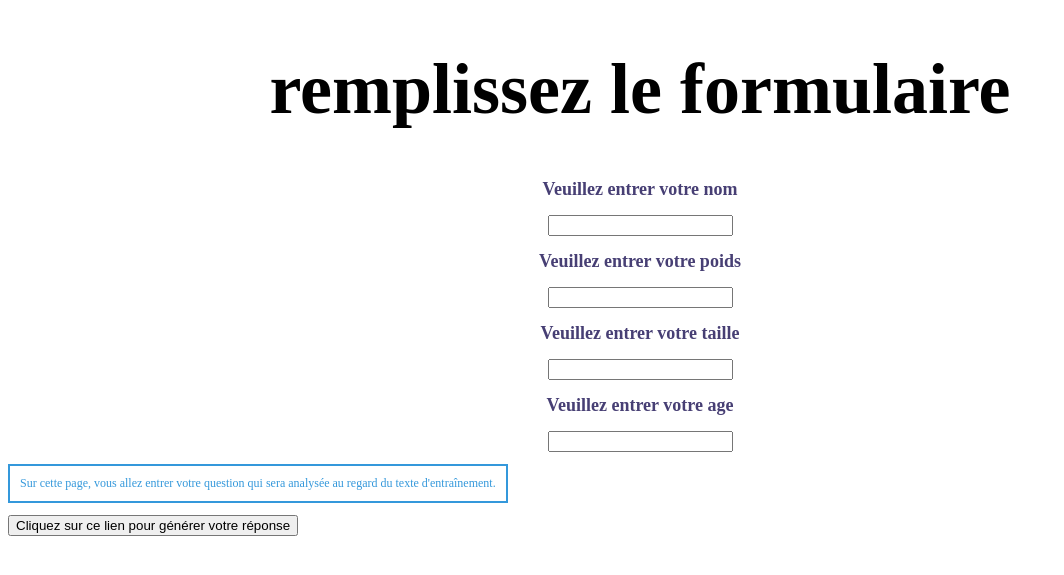
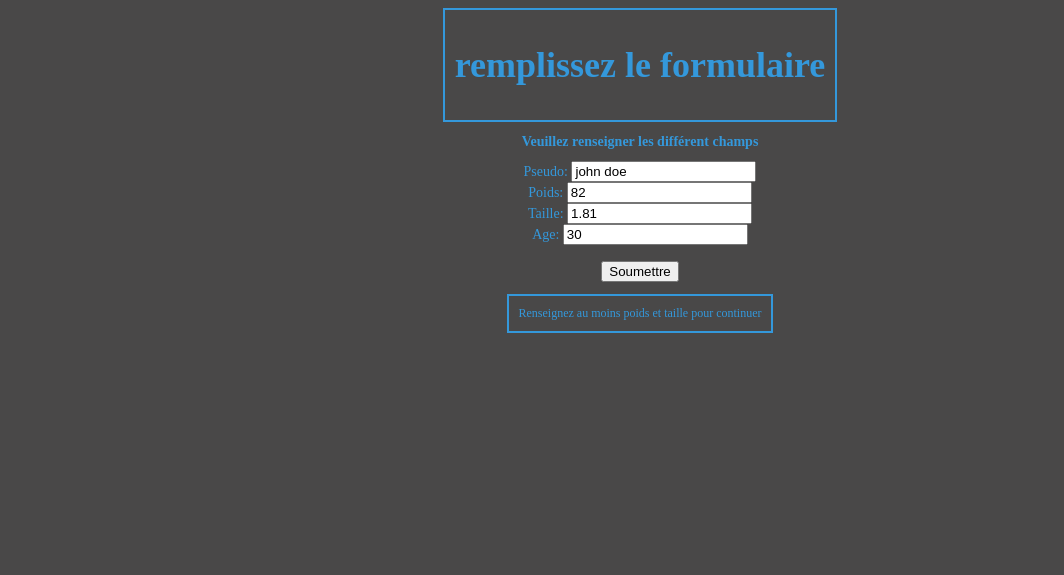
Before and after one commit to RCaz33/EquiNutri, a Flask app: page / in a window 1280 px wide. Shown: the top 575 px of the page, without its empty margins (0-1064 px from the left). Run offline with Flask 3, Linux system fonts and the light colour scheme.

Commit message:
interface prete --> integrer modele Kmeans

```diff
--- a/EquiNutri_Flask.py
+++ b/EquiNutri_Flask.py
@@ -1,4 +1,5 @@
 from flask import Flask, render_template, request
+from utils import OMS_interpret
 
 app = Flask(__name__)
 
@@ -6,14 +7,17 @@ app = Flask(__name__)
 def accueil():
     return render_template("accueil.html", message_home="Bienvenue sur la page d'accueil !")
 
-@app.route("/next", methods=['POST','GET'])
+@app.route("/profile", methods=['POST','GET'])
 def profil():
-    name = request.form['username']
-    poids = request.form['poids']
-    taille = request.form['taille']
+    name = request.form['name']
+    poids = int(request.form['poids'])
+    taille = float(request.form['taille'])
     age = request.form['age']
-    #processed_text = name.upper()
-    return render_template("profil.html", name=name, poids=poids, taille=taille, age=age)
+    processed_text = name.capitalize()
+    IMC = round(poids / (taille**2),1)
+    status_ = OMS_interpret(IMC)
+    return render_template("profil.html", name=processed_text, poids=poids, taille=taille, age=age, \
+                           IMC=IMC, OMS_interpret = status_)
 
 if __name__ == "__main__":
     app.run(debug=True)
--- a/static/main.css
+++ b/static/main.css
@@ -1,18 +1,12 @@
-@keyframes growTitle {
-  0% {
-    font-size: 12px; /* Initial font size */
-  }
-  100% {
-    font-size: 36px; /* Final font size */
-  }
-}
-
 /* Styles for the title */
 .title {
+  display: inline-block;
   text-align: center;
-  font-size: 24px; /* Initial font size */
+  font-size: 18px; /* Initial font size */
   font-weight: bold;
-  animation: growTitle 2s forwards; /* Animation duration is 2 seconds */
+  border: 2px solid #3498db; /* Blue border color */
+  padding: 10px;
+  color: #3498db;
 }
 
 /* Styles for the text box */
@@ -25,21 +19,44 @@
   color: #3498db; /* Blue text color */
 }
 
-.multicolor {
-  background-image: linear-gradient(to left, violet, indigo, blue, green, yellow, orange, red);
-  -webkit-background-clip: text;
-  -moz-background-clip: text;
-  background-clip: text;
-  color: transparent;
-}
-
-h1 {
+/* Center the text-box for the title */
+.container {
   text-align: center;
 }
 
 
 .variables {
   text-align: center;
-  font-size: 12px;
-  color: #473f74;
+  font-size: 14px;
+  color: #3498db;
 }
+
+.center {
+  margin-left: auto;
+  margin-right: auto;
+}
+
+body {
+  background-color: rgb(73, 72, 72);
+  color: white;
+  text-align: center;
+}
+
+/* Center the values in the table */
+th {
+  text-align: center;
+}
+td {
+  text-align: center;
+}
+
+/* Center the headlines */
+h1 {
+  text-align: center;
+}
+
+h2 {
+  text-align: center;
+  font-size: 14px;
+  color: #3498db;
+}
--- a/templates/accueil.html
+++ b/templates/accueil.html
@@ -1,46 +1,41 @@
 <!doctype html>
 <html>
 <head>
-  <title>Acceuil</title>
+  <title>EquiNutri</title>
   <link rel="stylesheet" type="text/css" href="{{ url_for('static', filename='main.css') }}">
 </head>
 
 <body>
+  <div class="container">
   <div class="title">
     <h1>remplissez le formulaire</h1>
   </div>
-
-  <div class="variables">
-    <h2>Veuillez entrer votre nom</h2>
-    <form action="/next" method="POST">
-      <input type="text" name="username">
-    </form>
-
-    <h2>Veuillez entrer votre poids</h2>
-    <form action="/next" method="POST">
-      <input type="text" name="poids">
-    </form>
-
-    <h2>Veuillez entrer votre taille</h2>
-    <form action="/next" method="POST">
-      <input type="text" name="taille">
-    </form>
-
-    <h2>Veuillez entrer votre age</h2>
-    <form action="/next" method="POST">
-      <input type="text" name="age">
-    </form>
-
   </div>
 
-  <div>
-    <p class="text-box"> Sur cette page, vous allez entrer votre question qui sera analysée au regard du texte d'entraînement.</p>
+
+<div class="container">
+  <div class="variables">
+    <h2>Veuillez renseigner les différent champs</h2>
+    <form action="/profile" method="POST">
+      <label for="name">Pseudo:</label>
+      <input type="text" id="name" name="name" value="john doe"><br>
+
+      <label for="poids">Poids:  </label>
+      <input type="poids" id="poids" name="poids" value="82" required><br>
+
+      <label for="taille">Taille:  </label>
+      <input type="taille" id="taille" name="taille" value="1.81" required><br>
+
+      <label for="age">Age:    </label>
+      <input type="age" id="age" name="age" value="30"><br><br>
+
+      <button type="Définir profil">Soumettre</button>
+    </form>
   </div>
-  <div>
-    <form action="{{ url_for('profil') }}" method="POST">
-      <button type="submit">Cliquez sur ce lien pour générer votre réponse</button>
-  </form>
+</div>
 
+  <div class="container">
+    <p class="text-box"> Renseignez au moins poids et taille pour continuer</p>
   </div>
 
 </body>
```
Also changed, not shown: templates/profil.html (+19 -2 lines), utils.py (added, +15 -0 lines).
